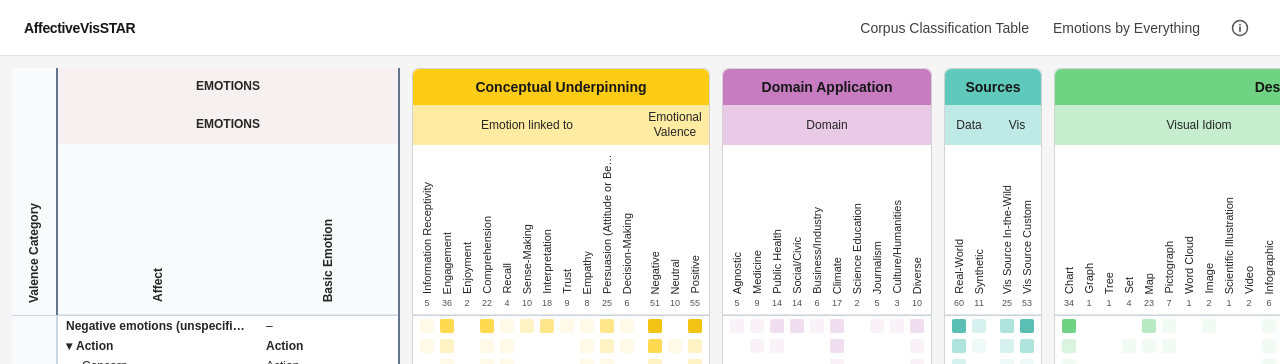
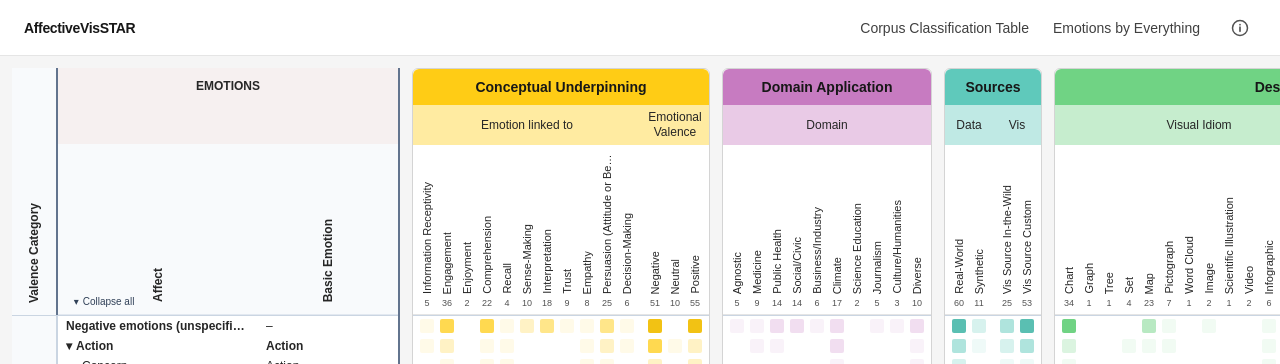
Before and after one commit to AffectiveVisSTAR/AffectiveVisSTAR.github.io, a Next.js app in the folder inf219/: page /emotions in a window 1280 px wide. Shown: the top 364 px of the page. Built offline with nearby package versions, Linux system fonts and the light colour scheme.

Commit message:
feat: add collapse and expand all toggle to emotions table

```diff
--- a/inf219/components/emotions/EmotionColumn.tsx
+++ b/inf219/components/emotions/EmotionColumn.tsx
@@ -7,6 +7,10 @@ type EmotionColumnProps = {
   groups: EmotionDisplayGroup[];
   collapsedGroups: Set<string>;
   onToggleGroup: (key: string) => void;
+  onCollapseAll: () => void;
+  onExpandAll: () => void;
+  canCollapseAll: boolean;
+  canExpandAll: boolean;
   hoveredRowId: string | null;
   onHoverRow: (rowId: string | null) => void;
 };
@@ -16,7 +20,7 @@ const EMOTION_COLUMNS = [
   { key: "name", label: "Affect", width: 200 },
   { key: "Basic Emotion", label: "Basic Emotion", width: 140 },
 ] as const;
-export default function EmotionColumn({ groups, collapsedGroups, onToggleGroup, hoveredRowId, onHoverRow }: EmotionColumnProps) {
+export default function EmotionColumn({ groups, collapsedGroups, onToggleGroup, onCollapseAll, onExpandAll, canCollapseAll, canExpandAll, hoveredRowId, onHoverRow }: EmotionColumnProps) {
   return (
     <section className="sticky left-0 z-20 shrink-0 self-start border-r-2 border-slate-500 bg-white">
       <table className="border-separate border-spacing-0 text-xs text-neutral-800">
@@ -44,18 +48,27 @@ export default function EmotionColumn({ groups, collapsedGroups, onToggleGroup,
           </tr>
           <tr>
             <th colSpan={2} className="p-0 text-center text-xs font-semibold uppercase" style={{ backgroundColor: "#f6f0f0" }}>
-              <div className="flex items-center justify-center" style={{ height: SUBGROUP_HEIGHT }}>
-                Emotions
-              </div>
+              <div style={{ height: SUBGROUP_HEIGHT }} />
             </th>
           </tr>
           <tr>
             {EMOTION_COLUMNS.map((column) => (
               <th key={column.key} scope="col" className="border-b border-slate-200 p-0">
                 <div
-                  className="flex items-end justify-center pb-3"
+                  className="relative flex items-end justify-center pb-3"
                   style={{ height: LABEL_HEIGHT, width: column.width }}
                 >
+                  {column.key === "name" && (
+                    <button
+                      type="button"
+                      onClick={canCollapseAll ? onCollapseAll : onExpandAll}
+                      disabled={!canCollapseAll && !canExpandAll}
+                      className="absolute bottom-0 left-1.5 inline-flex h-6 w-20 items-center justify-center gap-1 cursor-pointer rounded-sm text-[10px] font-medium whitespace-nowrap text-slate-700 underline-offset-4 hover:text-slate-900 hover:underline focus-visible:outline-2 focus-visible:outline-offset-2 focus-visible:outline-blue-600 disabled:cursor-default disabled:opacity-40"
+                    >
+                      <span aria-hidden="true">{canCollapseAll ? "▾" : "▸"}</span>
+                      <span>{canCollapseAll ? "Collapse all" : "Expand all"}</span>
+                    </button>
+                  )}
                   <span style={{ writingMode: "vertical-rl", transform: "rotate(180deg)" }}>
                     {column.label}
                   </span>
--- a/inf219/components/emotions/EmotionTable.tsx
+++ b/inf219/components/emotions/EmotionTable.tsx
@@ -8,7 +8,7 @@ import EmotionColumn from "./EmotionColumn";
 import EmotionGroupPanel from "./EmotionGroupPanel";
 import PaperPanel, { type SelectedCell } from "./PaperPanel";
 import { SUPER_GROUPS } from "@/lib/columns";
-import { getVisibleEmotionGroups } from "@/lib/emotion-layout";
+import { groupKey, getVisibleEmotionGroups } from "@/lib/emotion-layout";
 
 // Loads the emotion data and places its panels in one scroll container.
 export default function EmotionTable() {
@@ -30,6 +30,18 @@ export default function EmotionTable() {
     () => getVisibleEmotionGroups(emotions, collapsedGroups),
     [emotions, collapsedGroups],
   );
+  const collapsibleGroupKeys = groups.flatMap(({ category, rows }) =>
+    rows.filter((row) => row.isGroup).map((row) => groupKey(category, row.groupId!)),
+  );
+  const canCollapseAll = collapsibleGroupKeys.some((key) => !collapsedGroups.has(key));
+  const canExpandAll = collapsibleGroupKeys.some((key) => collapsedGroups.has(key));
+
+  function setAllGroupsCollapsed(collapsed: boolean) {
+    setHoveredRowId(null);
+    setHoveredColumnId(null);
+    setCollapsedGroups(collapsed ? new Set(collapsibleGroupKeys) : new Set());
+  }
+
   function toggleGroup(key: string) {
     setHoveredRowId(null);
     setHoveredColumnId(null);
@@ -83,7 +95,17 @@ export default function EmotionTable() {
             <p className="p-4 text-sm text-neutral-600">No emotions found.</p>
           ) : (
             <>
-              <EmotionColumn groups={groups} collapsedGroups={collapsedGroups} onToggleGroup={toggleGroup} hoveredRowId={hoveredRowId} onHoverRow={setHoveredRowId} />
+              <EmotionColumn
+                groups={groups}
+                collapsedGroups={collapsedGroups}
+                onToggleGroup={toggleGroup}
+                onCollapseAll={() => setAllGroupsCollapsed(true)}
+                onExpandAll={() => setAllGroupsCollapsed(false)}
+                canCollapseAll={canCollapseAll}
+                canExpandAll={canExpandAll}
+                hoveredRowId={hoveredRowId}
+                onHoverRow={setHoveredRowId}
+              />
               {SUPER_GROUPS.map((superGroup) => (
                 <EmotionGroupPanel
                   key={superGroup.id}
```
